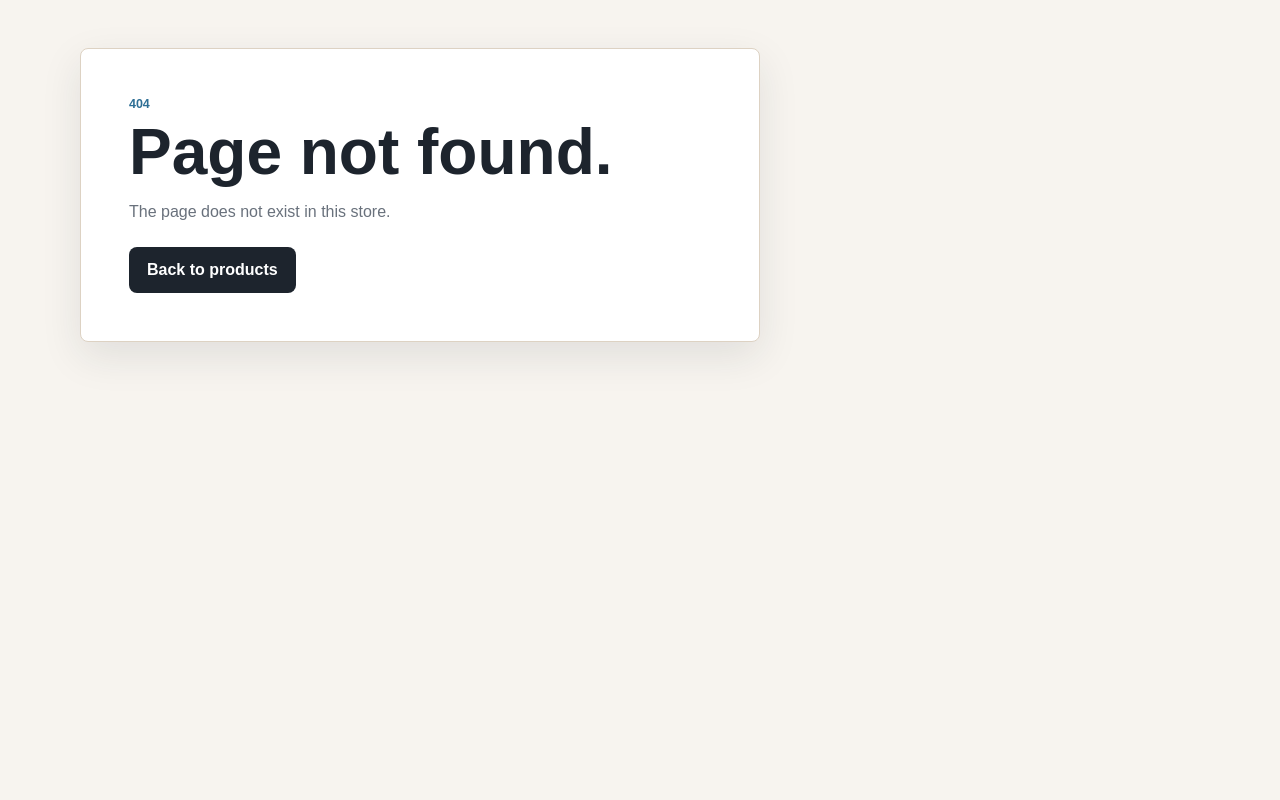
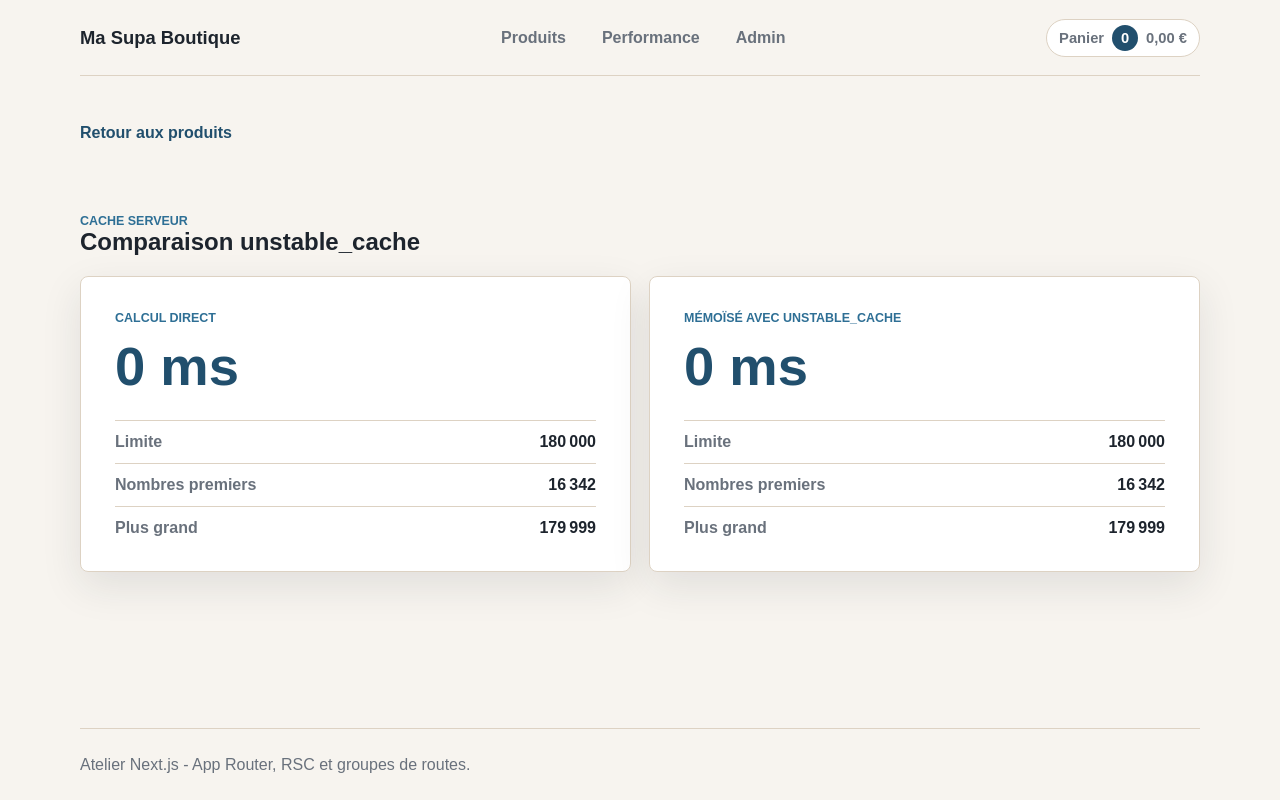
Before and after one commit to Archilive/nextJS-course, a Next.js app: page /performance in a window 1280 px wide. Before the commit this address had no page. Built offline with nearby package versions, Linux system fonts and the light colour scheme; no server answers; the database is empty; a web font is replaced by a local one.

Commit message:
feat:(2-10-1) Compare prime cache performance

```diff
--- a/src/app/(store)/layout.tsx
+++ b/src/app/(store)/layout.tsx
@@ -16,6 +16,7 @@ export default function StoreLayout({
         </Link>
         <nav className="main-nav" aria-label="Navigation principale">
           <Link href="/">Produits</Link>
+          <Link href="/performance">Performance</Link>
           <Link href="/admin/products">Admin</Link>
         </nav>
         <Suspense fallback={<CartSummaryFallback />}>
--- /dev/null
+++ b/src/app/(store)/performance/page.tsx
@@ -0,0 +1,33 @@
+import Link from "next/link";
+import { Suspense } from "react";
+import { PrimeComparison } from "@/features/performance/prime-comparison";
+
+export default function PerformancePage() {
+  return (
+    <div className="page-shell">
+      <Link className="back-link" href="/">
+        Retour aux produits
+      </Link>
+
+      <section className="section-heading" aria-labelledby="performance-title">
+        <div>
+          <p className="eyebrow">Cache serveur</p>
+          <h1 id="performance-title">Comparaison unstable_cache</h1>
+        </div>
+      </section>
+
+      <Suspense fallback={<PrimeComparisonSkeleton />}>
+        <PrimeComparison />
+      </Suspense>
+    </div>
+  );
+}
+
+function PrimeComparisonSkeleton() {
+  return (
+    <div className="loader-panel" role="status">
+      <span className="loader" />
+      <p>Calcul des nombres premiers...</p>
+    </div>
+  );
+}
--- a/src/app/globals.css
+++ b/src/app/globals.css
@@ -469,6 +469,51 @@ img {
   line-height: 1.7;
 }
 
+.metric-grid {
+  display: grid;
+  grid-template-columns: repeat(auto-fit, minmax(260px, 1fr));
+  gap: 18px;
+}
+
+.metric-card {
+  border: 1px solid var(--line);
+  border-radius: var(--radius);
+  padding: clamp(22px, 4vw, 34px);
+  background: var(--surface);
+  box-shadow: var(--shadow);
+}
+
+.metric-card strong {
+  display: block;
+  margin-top: 10px;
+  color: var(--accent-strong);
+  font-size: clamp(2rem, 5vw, 3.4rem);
+}
+
+.metric-list {
+  display: grid;
+  gap: 12px;
+  margin-top: 22px;
+}
+
+.metric-list div {
+  display: flex;
+  align-items: center;
+  justify-content: space-between;
+  gap: 16px;
+  border-top: 1px solid var(--line);
+  padding-top: 12px;
+}
+
+.metric-list dt {
+  color: var(--muted);
+  font-weight: 700;
+}
+
+.metric-list dd {
+  font-weight: 800;
+}
+
 .skeleton-block {
   opacity: 0.75;
 }
--- /dev/null
+++ b/src/features/performance/prime-comparison.tsx
@@ -0,0 +1,54 @@
+import { connection } from "next/server";
+import {
+  getCachedPrimeStats,
+  getPrimeStats,
+  type PrimeStats,
+} from "./primes";
+
+const PRIME_LIMIT = 180000;
+
+export async function PrimeComparison() {
+  await connection();
+
+  const directStats = await getPrimeStats(PRIME_LIMIT);
+  const cachedStats = await getCachedPrimeStats(PRIME_LIMIT);
+
+  return (
+    <section className="metric-grid" aria-label="Comparaison des calculs">
+      <PrimeMetricCard title="Calcul direct" stats={directStats} />
+      <PrimeMetricCard
+        title="Mémoïsé avec unstable_cache"
+        stats={cachedStats}
+      />
+    </section>
+  );
+}
+
+function PrimeMetricCard({
+  title,
+  stats,
+}: {
+  title: string;
+  stats: PrimeStats;
+}) {
+  return (
+    <article className="metric-card">
+      <p className="eyebrow">{title}</p>
+      <strong>{stats.duration} ms</strong>
+      <dl className="metric-list">
+        <div>
+          <dt>Limite</dt>
+          <dd>{stats.limit.toLocaleString("fr-FR")}</dd>
+        </div>
+        <div>
+          <dt>Nombres premiers</dt>
+          <dd>{stats.count.toLocaleString("fr-FR")}</dd>
+        </div>
+        <div>
+          <dt>Plus grand</dt>
+          <dd>{stats.largest.toLocaleString("fr-FR")}</dd>
+        </div>
+      </dl>
+    </article>
+  );
+}
--- /dev/null
+++ b/src/features/performance/primes.ts
@@ -0,0 +1,54 @@
+import { unstable_cache } from "next/cache";
+
+export type PrimeStats = {
+  limit: number;
+  count: number;
+  largest: number;
+  duration: number;
+};
+
+export function computePrimes(limit: number) {
+  const sieve = new Array<boolean>(limit + 1).fill(true);
+  sieve[0] = false;
+  sieve[1] = false;
+
+  for (let factor = 2; factor * factor <= limit; factor += 1) {
+    if (!sieve[factor]) {
+      continue;
+    }
+
+    for (let multiple = factor * factor; multiple <= limit; multiple += factor) {
+      sieve[multiple] = false;
+    }
+  }
+
+  const primes: number[] = [];
+
+  for (let value = 2; value <= limit; value += 1) {
+    if (sieve[value]) {
+      primes.push(value);
+    }
+  }
+
+  return primes;
+}
+
+export async function getPrimeStats(limit: number): Promise<PrimeStats> {
+  const start = performance.now();
+  const primes = computePrimes(limit);
+
+  return {
+    limit,
+    count: primes.length,
+    largest: primes.at(-1) ?? 0,
+    duration: Math.round(performance.now() - start),
+  };
+}
+
+export const getCachedPrimeStats = unstable_cache(
+  async (limit: number) => getPrimeStats(limit),
+  ["prime-stats"],
+  {
+    revalidate: 3600,
+  },
+);
```
